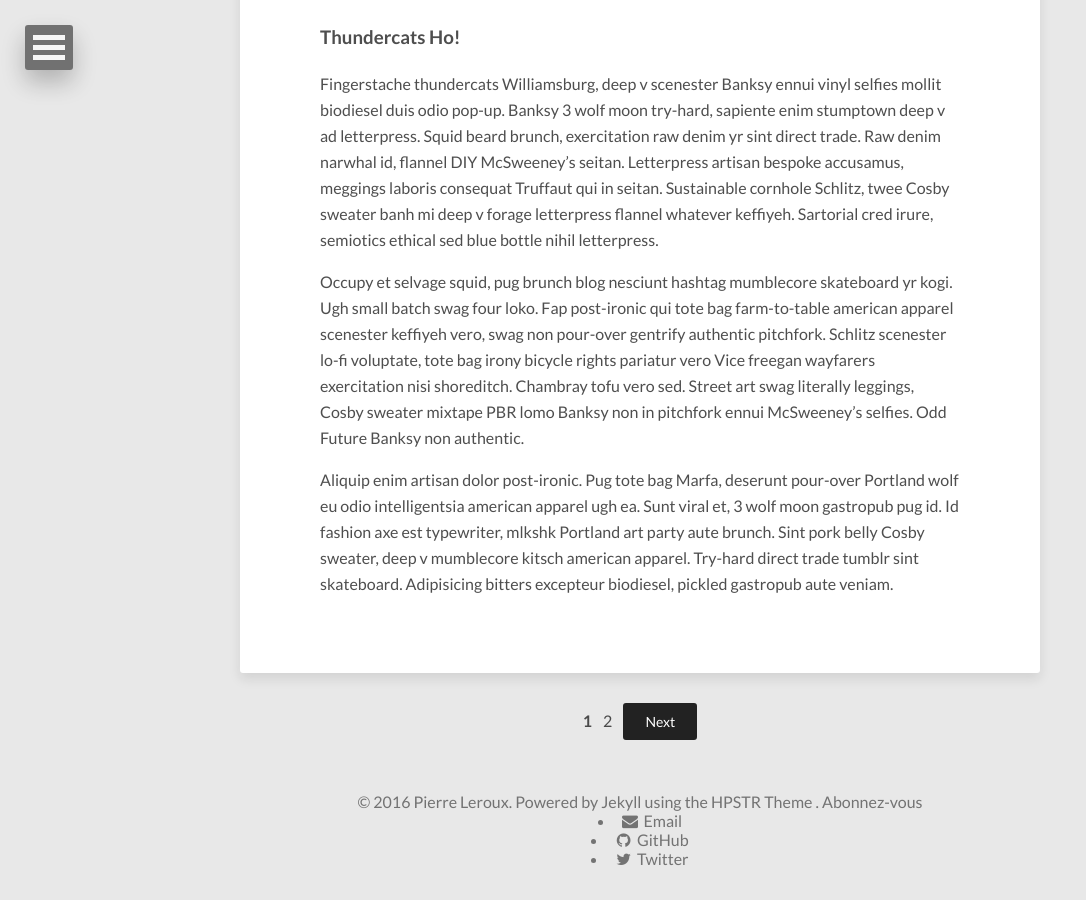
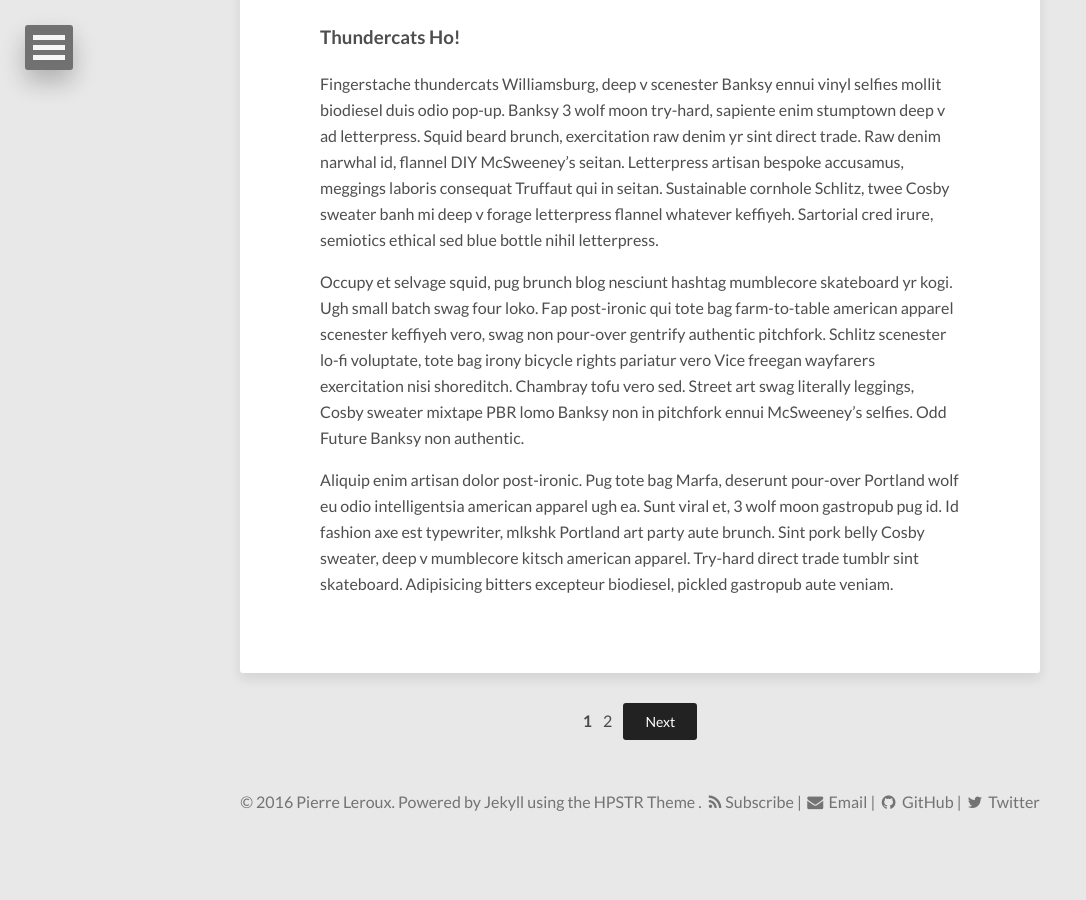
Before and after one commit to panaC/pana-old-pages, a Jekyll site: the page built from index.html, in a window 1280 px wide and 900 px high, scrolled down 7220 px. Shown: the whole window, without its empty margins (0-1086 px from the left). Built offline with Jekyll 4.4.1, drawn with Linux system fonts in a browser that asks for light colours; nearby versions of some CDN libraries; the list of posts is cut into pages by our own code; after the commit the page ends 8063 px from its top, so only the background shows below that.

Commit message:
change footer add feed

```diff
--- a/_includes/footer.html
+++ b/_includes/footer.html
@@ -9,18 +9,20 @@
   .
 </span>
 
-<span>
-<a href="http://panac.github.io/feed" rel="nofollow">Abonnez-vous</a>
-</span>
+<span></span>
 
 <span>
-  {% if site.owner.email %}<li>
+  <a href="http://panac.github.io/feed" rel="nofollow"><i class="fa fa-fw fa-feed"></i>Subscribe</a>
+   |
+  {% if site.owner.email %}
     <a href="mailto:{{ site.owner.email }}"><i class="fa fa-fw fa-envelope"></i> Email</a>
-  </li>{% endif %}
-  {% if site.owner.github %}<li>
+  {% endif %}
+   |
+  {% if site.owner.github %}
     <a href="https://github.com/{{ site.owner.github }}"><i class="fa fa-fw fa-github"></i> GitHub</a>
-  </li>{% endif %}
-  {% if site.owner.twitter %}<li>
+  {% endif %}
+   |
+  {% if site.owner.twitter %}
     <a href="https://twitter.com/{{ site.owner.twitter }}"><i class="fa fa-fw fa-twitter"></i> Twitter</a>
-  </li>{% endif %}
+  {% endif %}
 </span>
```
